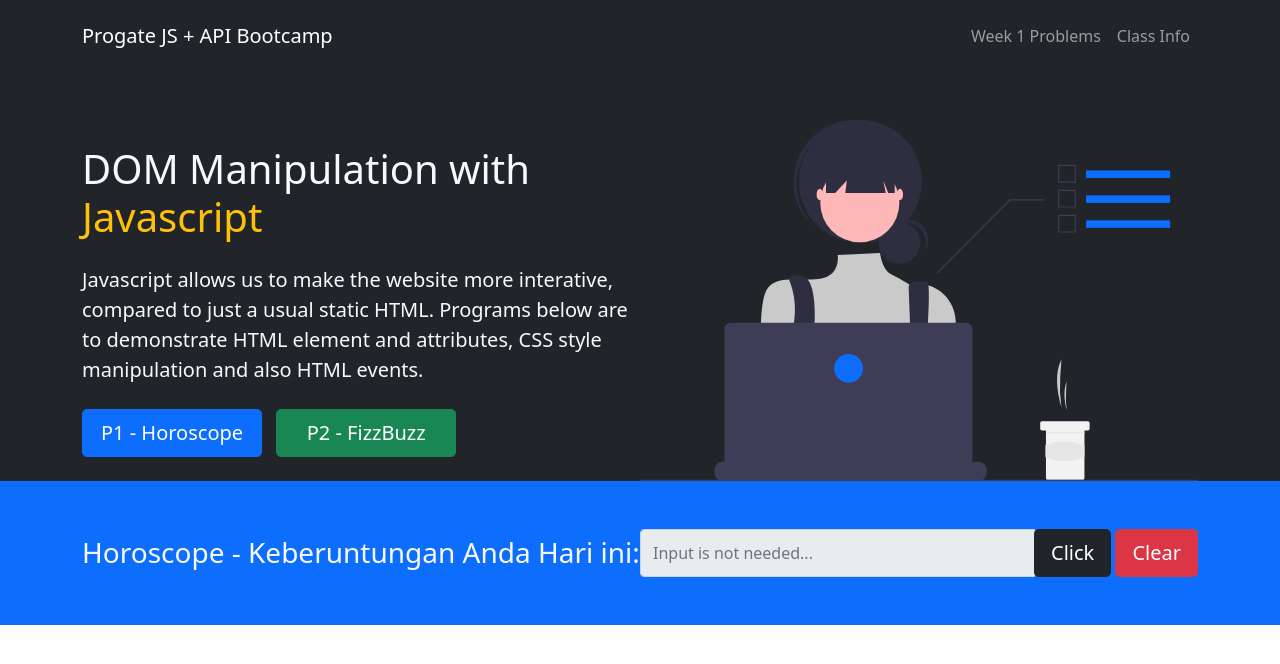
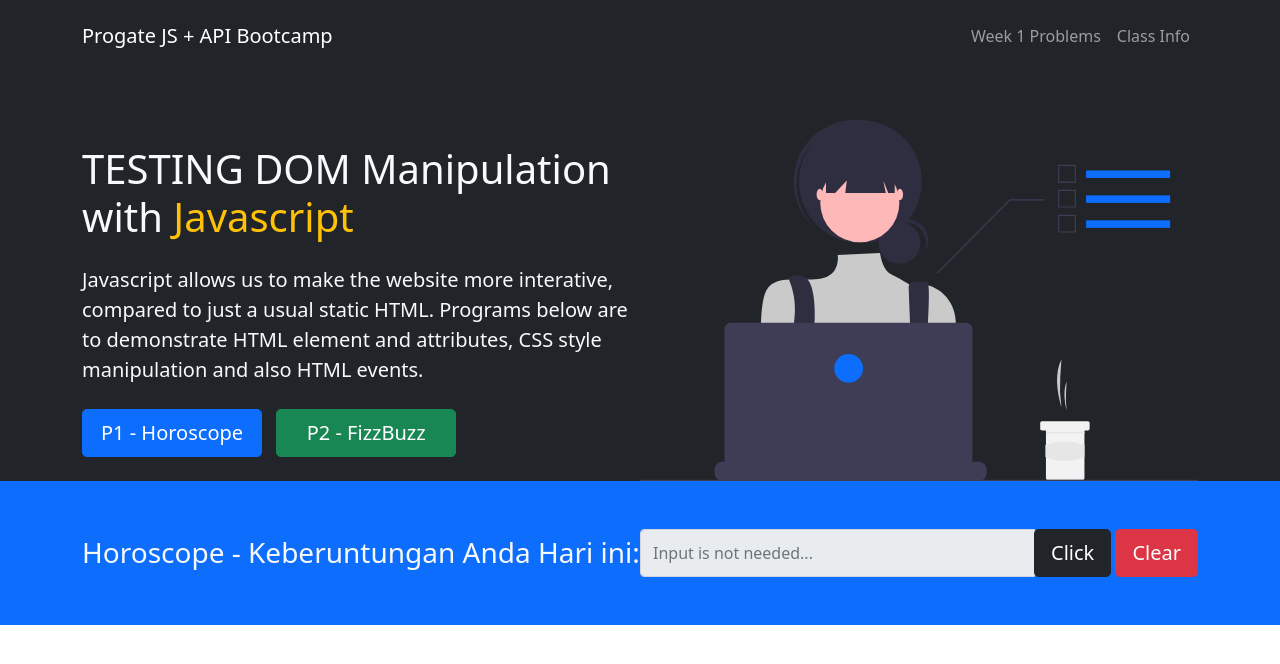
Before and after one commit to fendytan/progate-adv-bootcamp-2, a plain HTML site: page index.html in a window 1280 px wide. Shown: the top 664 px of the page. Drawn offline with nearby package versions, Linux system fonts and the light colour scheme.

Commit message:
tambah kata testing di index.html

```diff
--- a/index.html
+++ b/index.html
@@ -44,7 +44,7 @@
     <div class="container">
       <div class="d-sm-flex align-items-center justify-content-between">
         <div>
-          <h1>DOM Manipulation with <span class="text-warning">Javascript</span></h1>
+          <h1>TESTING DOM Manipulation with <span class="text-warning">Javascript</span></h1>
           <p class="lead my-4">Javascript allows us to make the website more interative,
             compared to just a usual static HTML. Programs below are to demonstrate HTML
             element and attributes, CSS style manipulation and also HTML events. </p>
```
